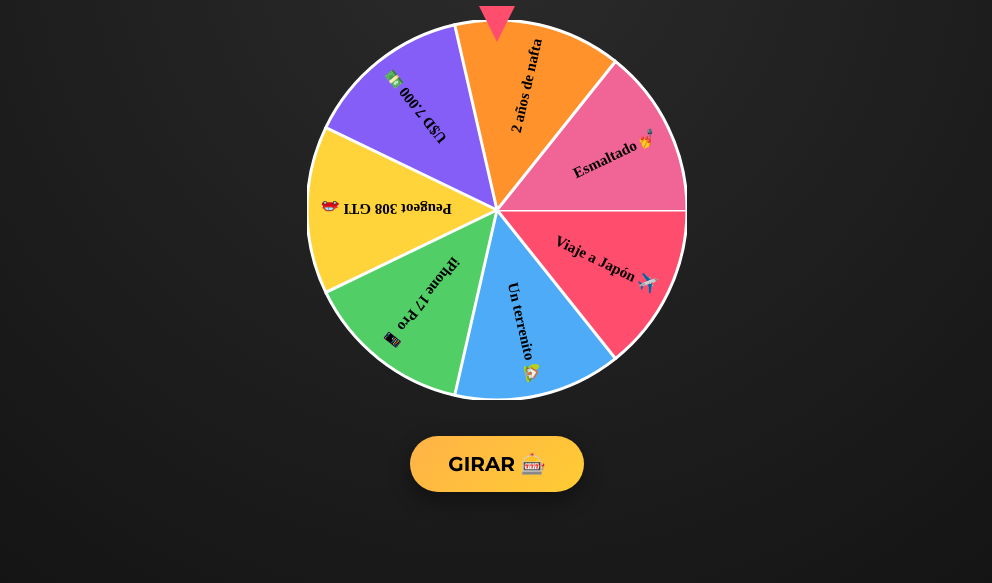
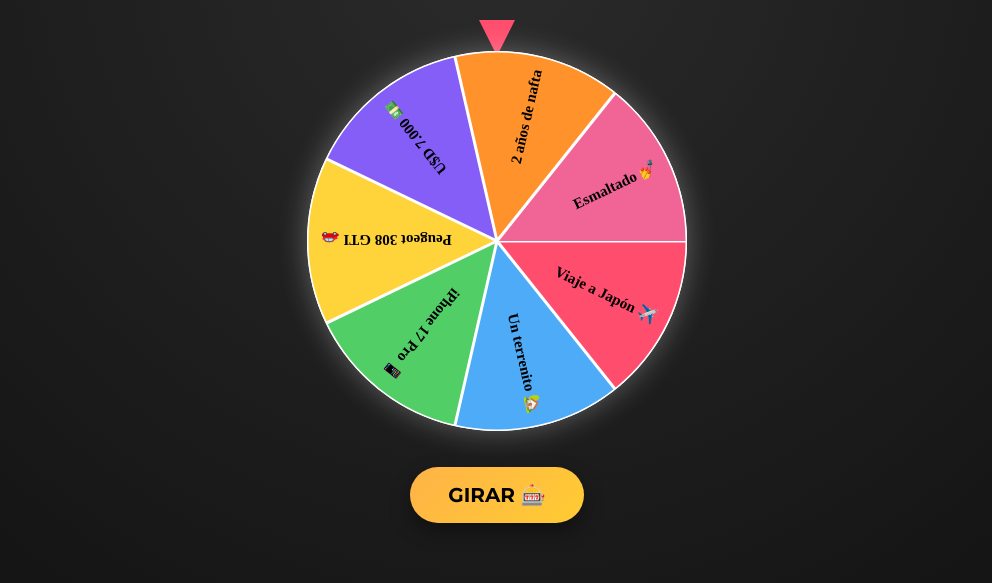
Before and after one commit to AmigoInvisibleGM/Regalo-Cata, a plain HTML site: page index.html in a window 1280 px wide. Shown: the part 65-648 px from the top of the page, without its empty margins (143-1135 px from the left). Drawn offline with Linux system fonts and the light colour scheme.

Commit message:
Update index.html

```diff
--- a/index.html
+++ b/index.html
@@ -24,34 +24,28 @@ h1 {
 }
 
 .arrow {
-  position: absolute;
-  top: -14px;
-  left: 50%;
-  transform: translateX(-50%);
-  z-index: 9999;
-
   width: 0;
   height: 0;
-  pointer-events: none;
-
+  margin: 10px auto -5px auto;
   border-left: 18px solid transparent;
   border-right: 18px solid transparent;
   border-top: 36px solid #ff4d6d;
 }
 
-
 .container {
   position: relative;
   width: min(90vw, 380px);
   margin: 0 auto 10px auto;
+  touch-action: none;
 }
 
-
 canvas {
-  position: relative;
-  z-index: 1;
+  width: 100%;
+  height: auto;
+  background: #fff;
+  border-radius: 50%;
+  box-shadow: 0 0 30px rgba(255,255,255,0.3);
 }
-
 
 button {
   margin-top: 22px;
@@ -87,8 +81,8 @@ button:active {
 <h1>🎄 Ruleta del Amigo Invisible de Cata 🎄</h1>
 
 <div class="container">
+  <div class="arrow"></div>
   <canvas id="wheel" width="380" height="380"></canvas>
-  <div class="arrow"></div>
 </div>
 
 <button id="spinBtn" onclick="spin()">GIRAR 🎰</button>
@@ -209,8 +203,6 @@ function spin() {
 
   document.getElementById("spinBtn").style.display = "none";
 
-  startAngle = currentAngle;
-
   const vueltas = 8;
   const indexGanador = premios.indexOf(premioGanador);
 
@@ -226,7 +218,7 @@ function spin() {
     const progress = Math.min((time - start) / duration, 1);
     const ease = 1 - Math.pow(1 - progress, 3);
 
-    currentAngle = startAngle + ease * finalAngle;
+    currentAngle = currentAngle + (finalAngle - currentAngle) * ease;
     drawWheel();
 
     if (progress < 1) {
```
